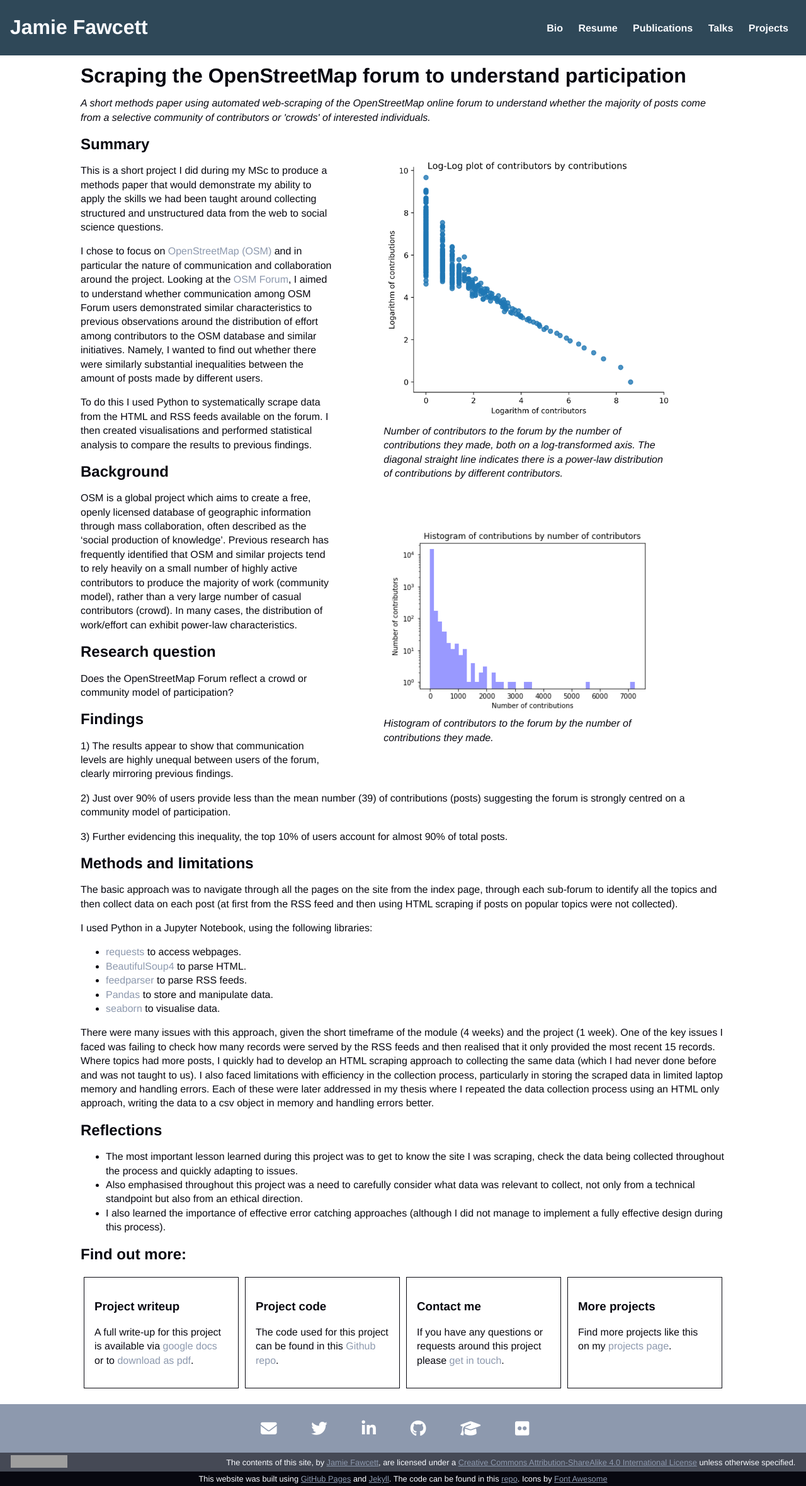
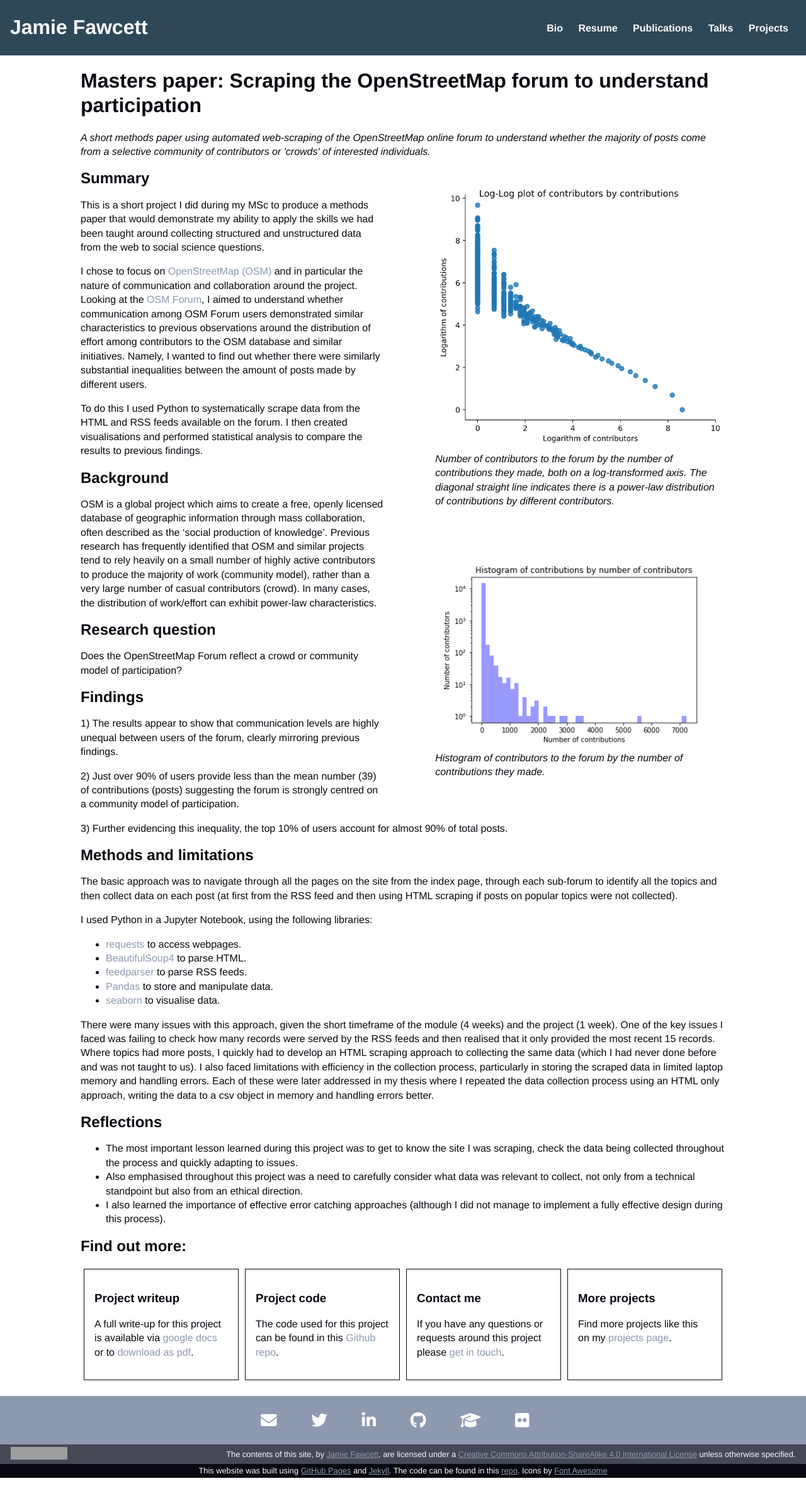
Before and after one commit to JmeF/JmeF.github.io, a Jekyll site: the page built from content/_projects/masters-accessing-data.md, in a window 1280 px wide. Shown: the whole page at 63% size. Built offline with Jekyll 4.4.1, drawn with Linux system fonts in a browser that asks for light colours; nearby versions of some CDN libraries; grey boxes are pictures that could not be loaded.

Commit message:
Layout fixes + most of wrangling drafted

```diff
--- a/_layouts/project.html
+++ b/_layouts/project.html
@@ -2,7 +2,7 @@
 layout: default
 ---
 <div class="blurb">
-  <h1>{{page.descriptive-title}}</h1>
+  <h1>{{page.type}}: {{page.descriptive-title}}</h1>
   <p>{{page.description}}</p>
 </div>
 
--- a/_sass/general_layout.scss
+++ b/_sass/general_layout.scss
@@ -45,6 +45,9 @@
 }
 
 .blurb{
+  h1{
+    line-height: 1.2em;
+  }
   p{
     font-style: italic;
     font-size: $font-size-p;
@@ -203,7 +206,7 @@
   figure{
     max-width: 500px;
     min-width: 250px;
-    margin: 3% 8%;
+    margin: 2% 0 5% 8%;
     width:45%;
 
   }
@@ -249,6 +252,7 @@
     text-align: center;
     h2{
       margin-top: 0;
+      line-height: 1.4em;
     }
     img{
       width: 90%;
@@ -258,6 +262,7 @@
       list-style: none;
       display: inline-flex;
       flex-wrap: wrap;
+      justify-content: center;
       padding: 0;
       margin: 0;
     }
```
Also changed, not shown: content/_drafts/masters-wrangling-data.md (deleted, +0 -39 lines), content/_projects/masters-wrangling-data.md (added, +57 -0 lines), assets/images/wrangling-data-figure1.png (added), assets/images/wrangling-data-figure2.png (added), assets/images/wrangling-data-figure3.png (added).
